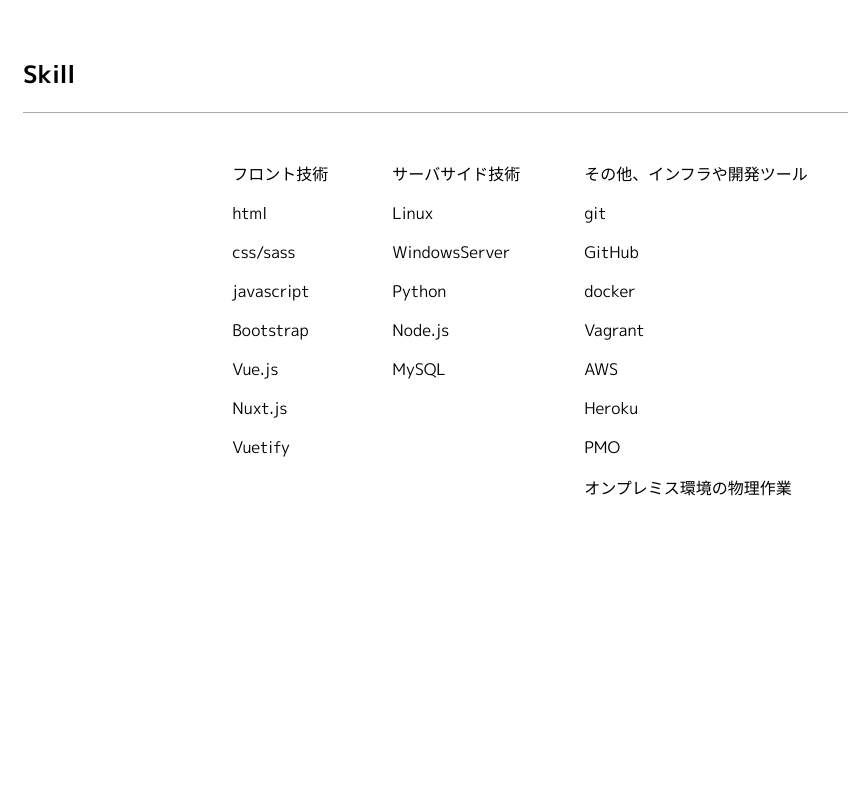
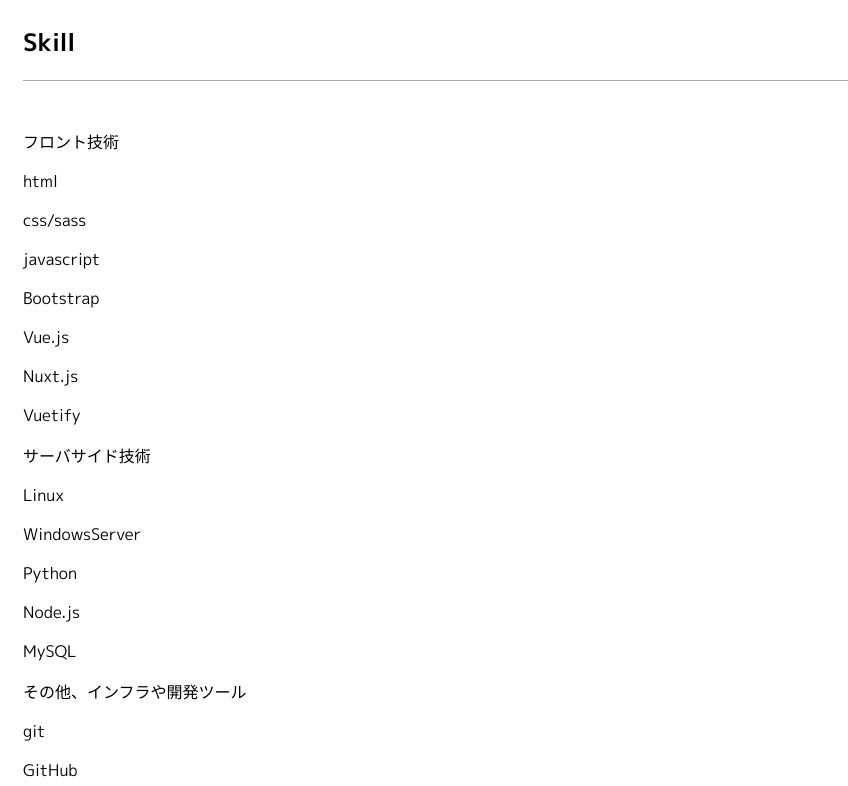
Before and after one commit to suzuki84g/-suzuki84g.github.io, a Nuxt app: page / in a window 1280 px wide. Shown: the part 534-1320 px from the top of the page, without its empty margins (0-848 px from the left). Before the commit the page ends 1105 px from the top, so only its background shows below. Built offline with nearby package versions, Linux system fonts and the light colour scheme.

Commit message:
scopedが上手く使えないので対応

```diff
--- a/components/Profile.vue
+++ b/components/Profile.vue
@@ -3,7 +3,7 @@
     <div class="title">
       <h2>About</h2>
     </div>
-    <div class="mainContainer">
+    <div class="profile-container">
       <div class="avatar">
         <img src="/favicon_package_v0.16/android-chrome-512x512.png" alt="self-icon">
       </div>
@@ -73,7 +73,7 @@
 </script>
 
 <style lang="scss">
-.mainContainer {
+.profile-container {
   display: flex;
   flex-direction: row;
   justify-content: center;
```
